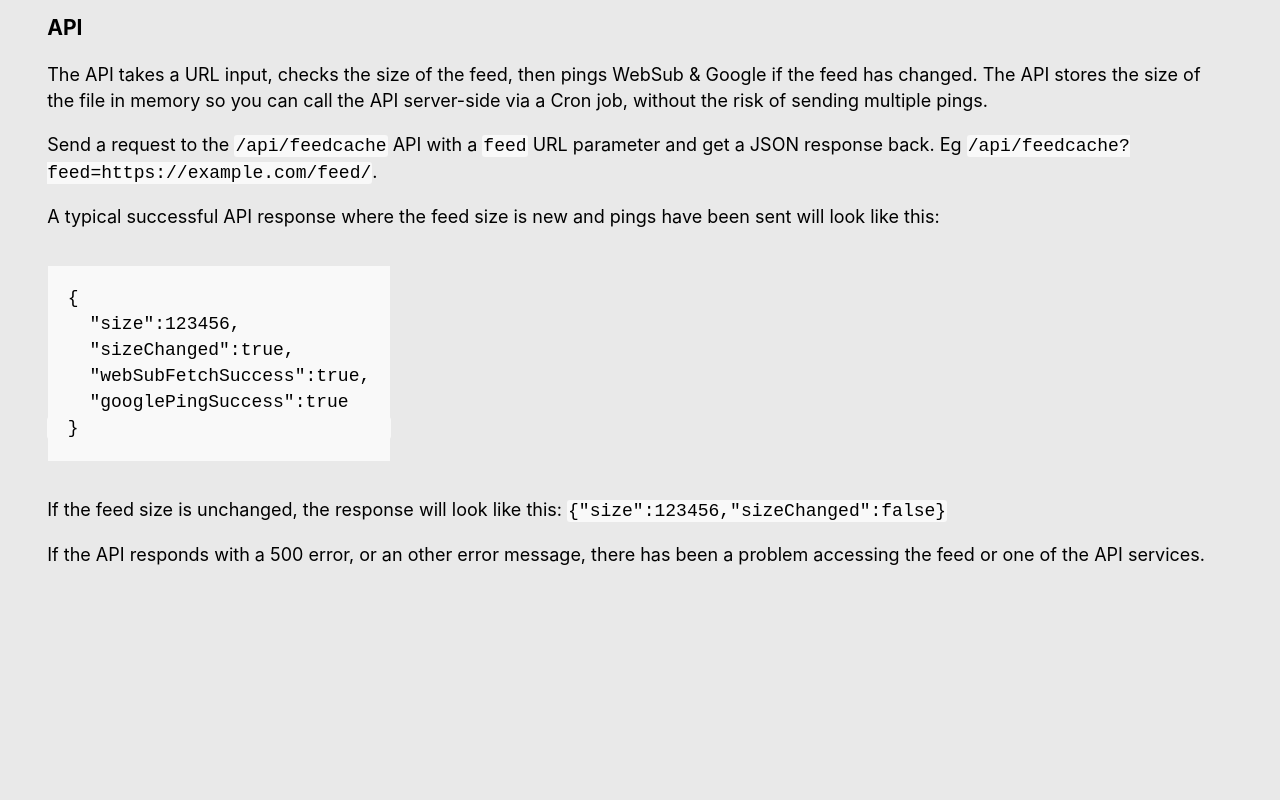
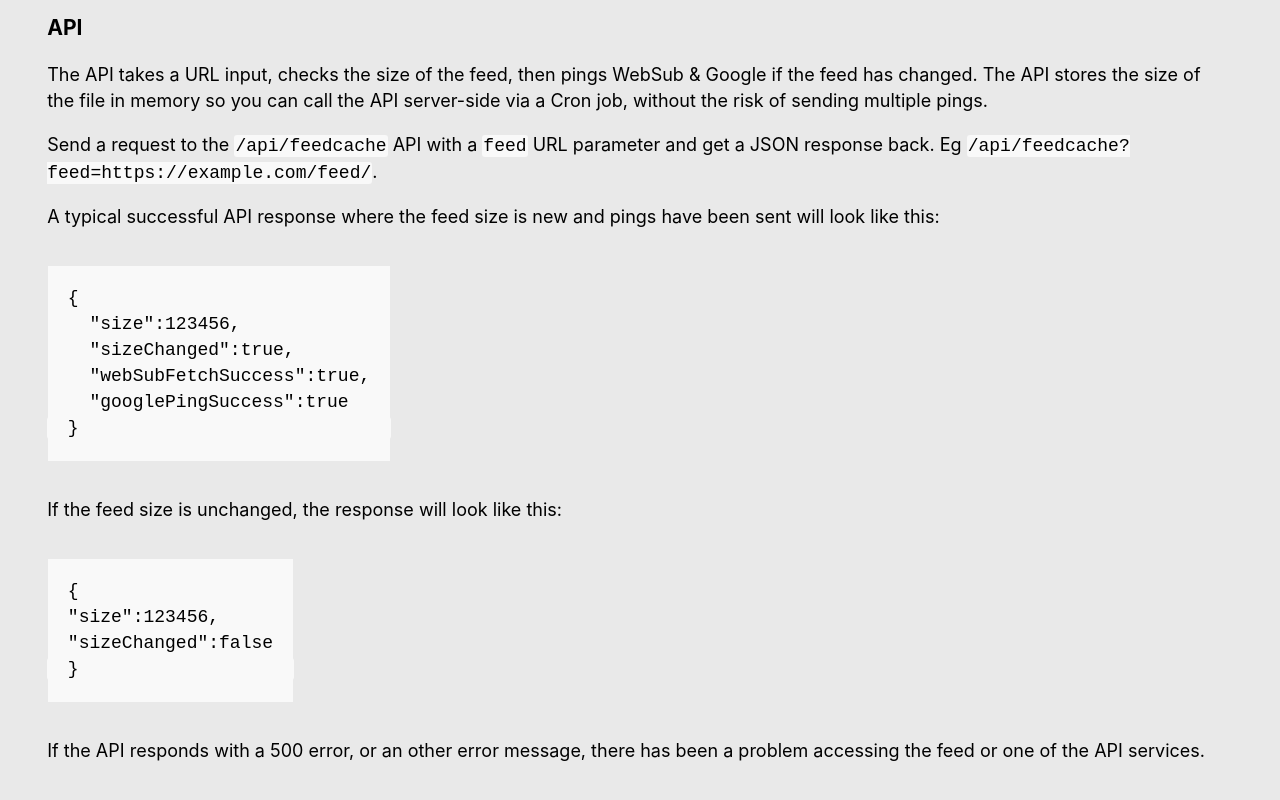
Before and after one commit to colinmcdermott/feedchecker-api, a Next.js app: page / in a window 1280 px wide. Shown: the part 360-1160 px from the top of the page. Before the commit the page ends 1071 px from the top, so only its background shows below. Built offline with nearby package versions, Linux system fonts and the light colour scheme.

Commit message:
Update index.tsx

```diff
--- a/pages/index.tsx
+++ b/pages/index.tsx
@@ -84,6 +84,7 @@ function FeedChecker() {
       </form>
 
       <section>
+
         <h2>What is this tool?</h2>
         <p>This tool checks an RSS feed or XML sitemap at 30 second intervals, and if it detects a new size - it sends a ping to Google's <a href='https://pubsubhubbub.appspot.com/' target='_blank'>WebSub hub</a> and Google Search Console.</p>
         <p>This should trigger Google to crawl the specified feed immediately.</p>
@@ -92,17 +93,30 @@ function FeedChecker() {
         <p>Send a request to the <code>/api/feedcache</code> API with a <code>feed</code> URL parameter and get a JSON response back. Eg <code>/api/feedcache?feed=https://example.com/feed/</code>.</p>
         <p>A typical successful API response where the feed size is new and pings have been sent will look like this:</p>
 
-          <code><pre>
+          <code>
+              <pre>
+                &#123;<br/>
+                &nbsp;&nbsp;"size":123456,<br/>
+                &nbsp;&nbsp;"sizeChanged":true,<br/>
+                &nbsp;&nbsp;"webSubFetchSuccess":true,<br/>
+                &nbsp;&nbsp;"googlePingSuccess":true<br/>
+                &#125;
+            </pre>
+          </code>
+
+        <p>If the feed size is unchanged, the response will look like this:</p>
+
+        <code>
+          <pre>
             &#123;<br/>
-            &nbsp;&nbsp;"size":123456,<br/>
-            &nbsp;&nbsp;"sizeChanged":true,<br/>
-            &nbsp;&nbsp;"webSubFetchSuccess":true,<br/>
-            &nbsp;&nbsp;"googlePingSuccess":true<br/>
+            "size":123456,<br/>
+            "sizeChanged":false<br/>
             &#125;
-          </pre></code>
+          </pre>
+        </code>
 
-        <p>If the feed size is unchanged, the response will look like this: <code>&#123;"size":123456,"sizeChanged":false&#125;</code></p>
         <p>If the API responds with a 500 error, or an other error message, there has been a problem accessing the feed or one of the API services.</p>
+
       </section>
 
       <section>
```
